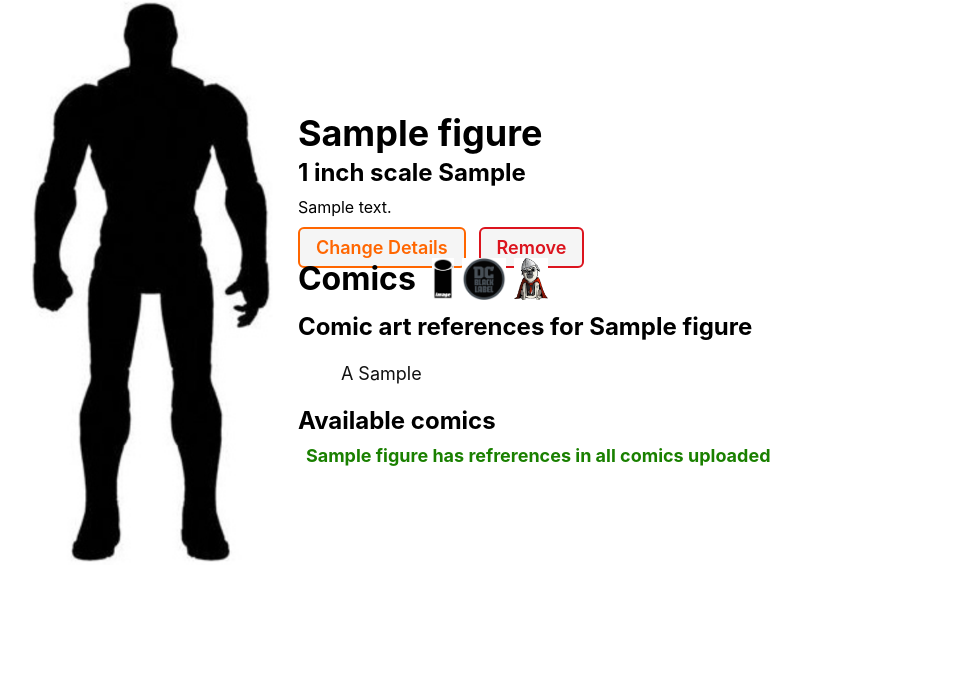
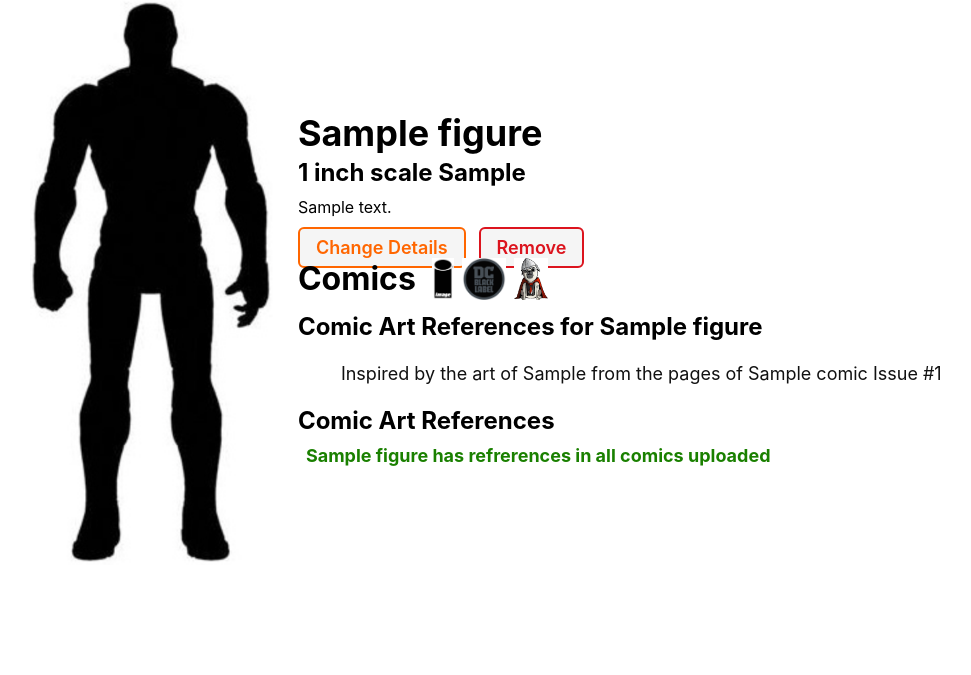
Before and after one commit to gentlevulture/actionfigurecollector, a Django app: page /figures/1/ in a window 1280 px wide. Shown: the part 140-815 px from the top of the page, without its empty margins (0-971 px from the left). Run offline with Django 3.2, Linux system fonts and the light colour scheme; a user stored in the database is signed in; tables that the repository leaves empty hold one stand-in row (values such as "Sample post").

Commit message:
cleanUpComicDetail

```diff
--- a/main_app/templates/figures/detail.html
+++ b/main_app/templates/figures/detail.html
@@ -38,7 +38,7 @@
         <img src="{% static 'images/DC-Black-Label.png' %}" alt="DCB" />
         <img src="{% static 'images/Empire-Comics.png' %}" alt="ECVP" />
       </div>
-      <h3>Comic art references for {{ figure.name }}</h3>
+      <h3>Comic Art References for {{ figure.name }}</h3>
       <div class="subsection-content">
         {% if figure.comics.count %}
           {% for comic in figure.comics.all %}
@@ -48,7 +48,7 @@
                 style="background-color:"
               ></div>
               <a href="{% url 'comics_detail' comic.id %}">
-                <p>A {{ comic.publisher }} {{ comic.name }}</p>
+                <p>Inspired by the art of {{ comic.artist }} from the pages of {{ comic.title }} Issue #{{ comic.issue }} </p>
               </a>
             </div>
           {% endfor %}
@@ -56,7 +56,7 @@
           <p class="no-comics">{{figure.name}} doesn't have any comics art references</p>
         {% endif %}
       </div>
-      <h3>Available comics</h3>
+      <h3>Comic Art References</h3>
       <div class="subsection-content">
         {% if comics.count %}
           {% for comic in comics.all %}
--- a/main_app/templates/main_app/comic_detail.html
+++ b/main_app/templates/main_app/comic_detail.html
@@ -15,7 +15,8 @@
   <div class="card-bg" style="background-color:"></div>
   <div class="card-content">
     <h2>{{ comic.title }}</h2>
-    <p>A {{ comic.publisher }} comic</p>
+    <h3>Issue #{{ comic.issue }}</h3>
+    <hr>A comic published by {{ comic.publisher }} </h4>
   </div>
 </div>
 <a href="{% url 'comics_update' comic.id %}" class="btn warn">Edit</a>
```
